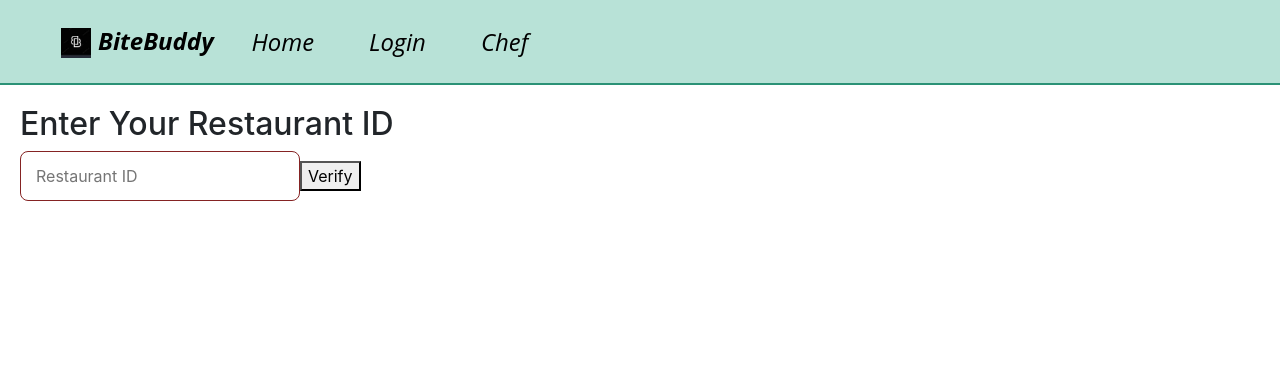
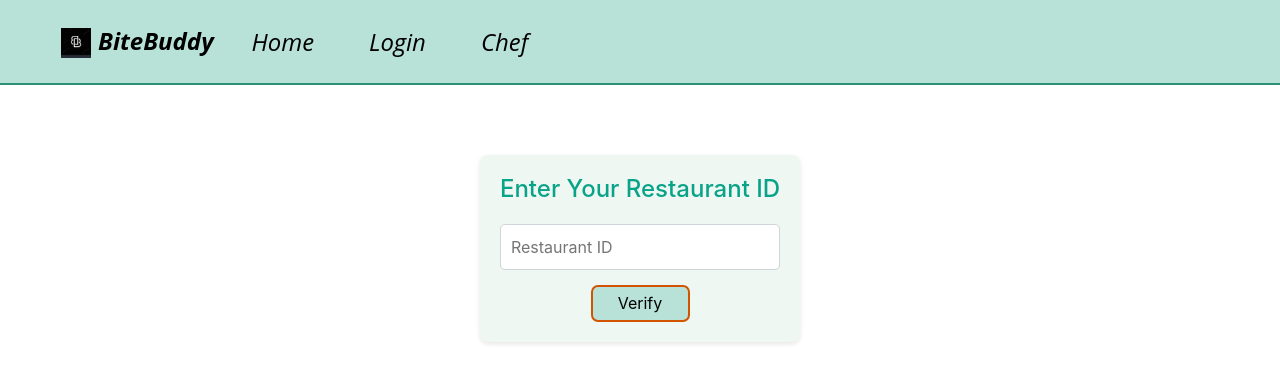
Before and after one commit to Ha1qua/BiteBuddy, a React (Create React App) app in the folder Client/bitebuddy/: page /chef in a window 1280 px wide. Shown: the top 382 px of the page. Built offline with nearby package versions, Linux system fonts and the light colour scheme.

Commit message:
Style restaurant ID verification form

```diff
--- a/Client/bitebuddy/src/components/Chef.css
+++ b/Client/bitebuddy/src/components/Chef.css
@@ -51,3 +51,60 @@
   margin-bottom: 10px;
   font-size: 1rem;
 }
+/* Style for the Restaurant ID verification section */
+.verify-restaurant {
+  display: flex;
+  flex-direction: column;
+  align-items: center;
+  background-color: #eff7f3; /* Light green for a friendly background */
+  padding: 20px;
+  border-radius: 8px;
+  box-shadow: 0 2px 5px rgba(0, 0, 0, 0.1);
+  max-width: 400px;
+  margin: 50px auto; /* Center the section */
+}
+
+.verify-restaurant h2 {
+  color: #09a389; /* Green for the heading */
+  margin-bottom: 20px;
+  font-size: 1.5rem;
+}
+
+.verify-restaurant input {
+  width: 100%;
+  padding: 10px;
+  margin-bottom: 15px;
+  border: 1px solid #ced4da;
+  border-radius: 5px;
+  font-size: 1rem;
+  outline: none;
+  transition: border-color 0.3s ease-in-out;
+}
+
+.verify-restaurant input:focus {
+  border-color: #28a745; /* Green border on focus */
+}
+
+.verify-restaurant button {
+  background-color: #b8e2d7;
+  border: 2px solid #d35400; /* Green background for the button */
+  color: black;
+  width: 99px;
+  height: 37px;
+  border-radius: 7px;
+  font-size: 1rem;
+  cursor: pointer;
+  transition: background-color 0.3s ease-in-out;
+}
+
+.verify-restaurant button:hover {
+  background-color: #d35400; /* Darker green on hover */
+  color: white;
+}
+
+.error-message {
+  color: #dc3545; /* Red for error messages */
+  margin-top: 10px;
+  font-size: 0.9rem;
+  text-align: center;
+}
```
